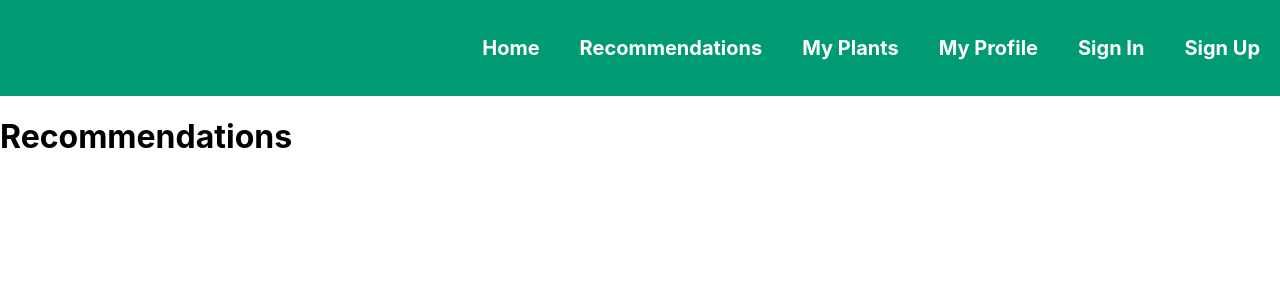
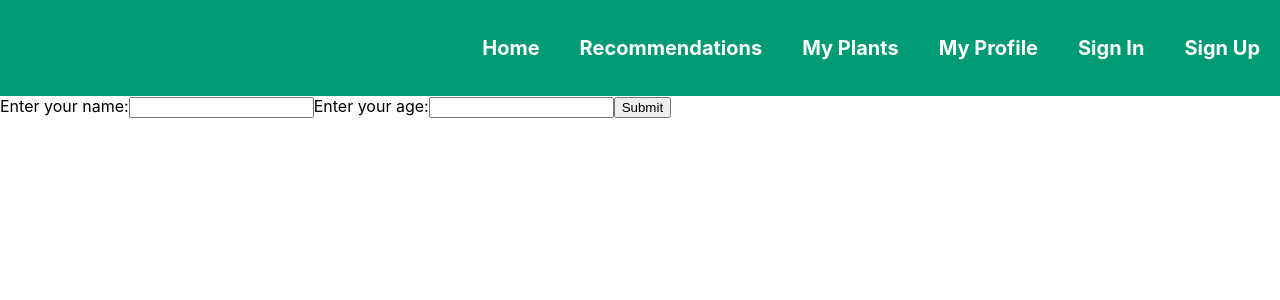
Before and after one commit to viktoriia-sokolenko/fernfriends-wildhacks2025, a React (Create React App) app in the folder client/: page /recommend in a window 1280 px wide. Shown: the top 300 px of the page. Built offline with nearby package versions, Linux system fonts and the light colour scheme.

Commit message:
working form demo

```diff
--- a/client/src/pages/Recommendations.js
+++ b/client/src/pages/Recommendations.js
@@ -1,5 +1,44 @@
-const Recommendations = () => {
-    return <h1>Recommendations</h1>;
-  };
+import { useState } from 'react';
 
-  export default Recommendations;
+function Recommendations() {
+  const [formData, setFormData] = useState({
+    name: '',
+    email: '',
+    message: '',
+  });
+
+  const handleChange = (event) => {
+    const name = event.target.name;
+    const value = event.target.value;
+    setFormData(values => ({...values, [name]: value}))
+  }
+
+  const handleSubmit = (event) => {
+    event.preventDefault();
+    alert(formData);
+  }
+
+  return (
+    <form onSubmit={handleSubmit}>
+      <label>Enter your name:
+      <input
+        type="text"
+        name="username"
+        value={formData.username || ""}
+        onChange={handleChange}
+      />
+      </label>
+      <label>Enter your age:
+        <input
+          type="number"
+          name="age"
+          value={formData.age || ""}
+          onChange={handleChange}
+        />
+        </label>
+        <input type="submit" />
+    </form>
+  )
+}
+
+export default Recommendations;
```
